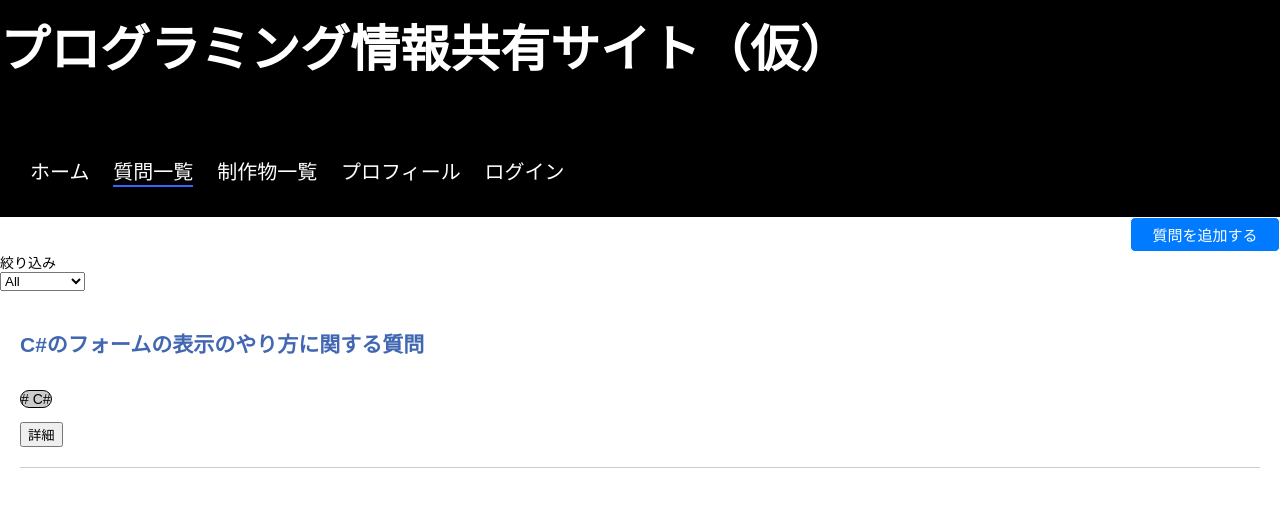
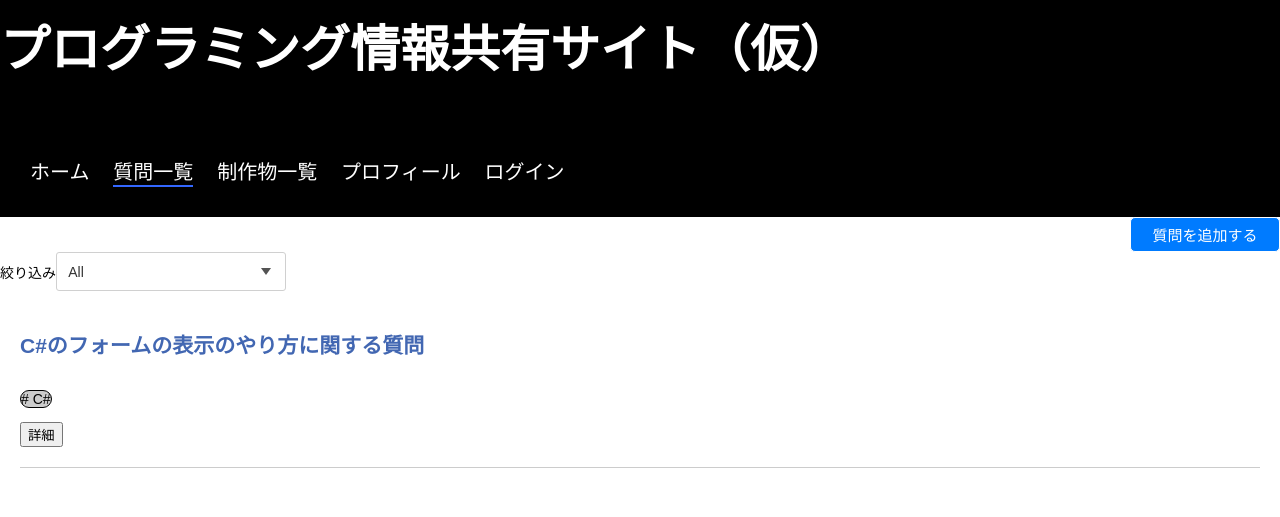
Before and after one commit to 1336124Mitou/Kishi-Hamami-1, a PHP site: page /Allquestion.php in a window 1280 px wide. Shown: the top 517 px of the page. Run offline with PHP 8.4, Linux system fonts and the light colour scheme; data comes from the database, SQL or seed files in the repository; data that the repository does not hold is empty.

Commit message:
質問一覧の見た目を少し変更

```diff
--- a/Allquestion.php
+++ b/Allquestion.php
@@ -91,6 +91,36 @@ $showTags = $tags->showTags();
         input.submit:hover {
             opacity: 0.7;
         }
+
+        .filter {
+            display: inline-flex;
+            align-items: center;
+            position: relative;
+        }
+
+        .filter::after {
+            position: absolute;
+            right: 15px;
+            width: 10px;
+            height: 7px;
+            background-color: #535353;
+            clip-path: polygon(0 0, 100% 0, 50% 100%);
+            content: '';
+            pointer-events: none;
+        }
+
+        .filter select {
+            appearance: none;
+            min-width: 230px;
+            height: 2.8em;
+            padding: .4em calc(.8em + 30px) .4em .8em;
+            border: 1px solid #d0d0d0;
+            border-radius: 3px;
+            background-color: #fff;
+            color: #333333;
+            font-size: 1em;
+            cursor: pointer;
+        }
     </style>
 
     <script>
@@ -149,7 +179,9 @@ $showTags = $tags->showTags();
     </div>
     <!-- ここまでポップアップ -->
     <!-- 絞り込み機能 -->
-    絞り込み<form method="post" action="">
+    <label class="filter">
+        絞り込み
+        <form method="post" action="">
             <select name="Filter" onchange="submit(this.form)">
                 <option value="0" <?php if (empty($Filter)) echo 'selected'; //$Filterが空ならselectedを表示する
                                     ?>>All</option>
@@ -167,6 +199,7 @@ $showTags = $tags->showTags();
                 ?>
             </select>
         </form>
+    </label>
     <?php
     if (empty($showQuestions)) { //質問が無いなら
         echo '<h4>質問はありません';
```
Lines whose indentation alone changed are shown as unchanged.
